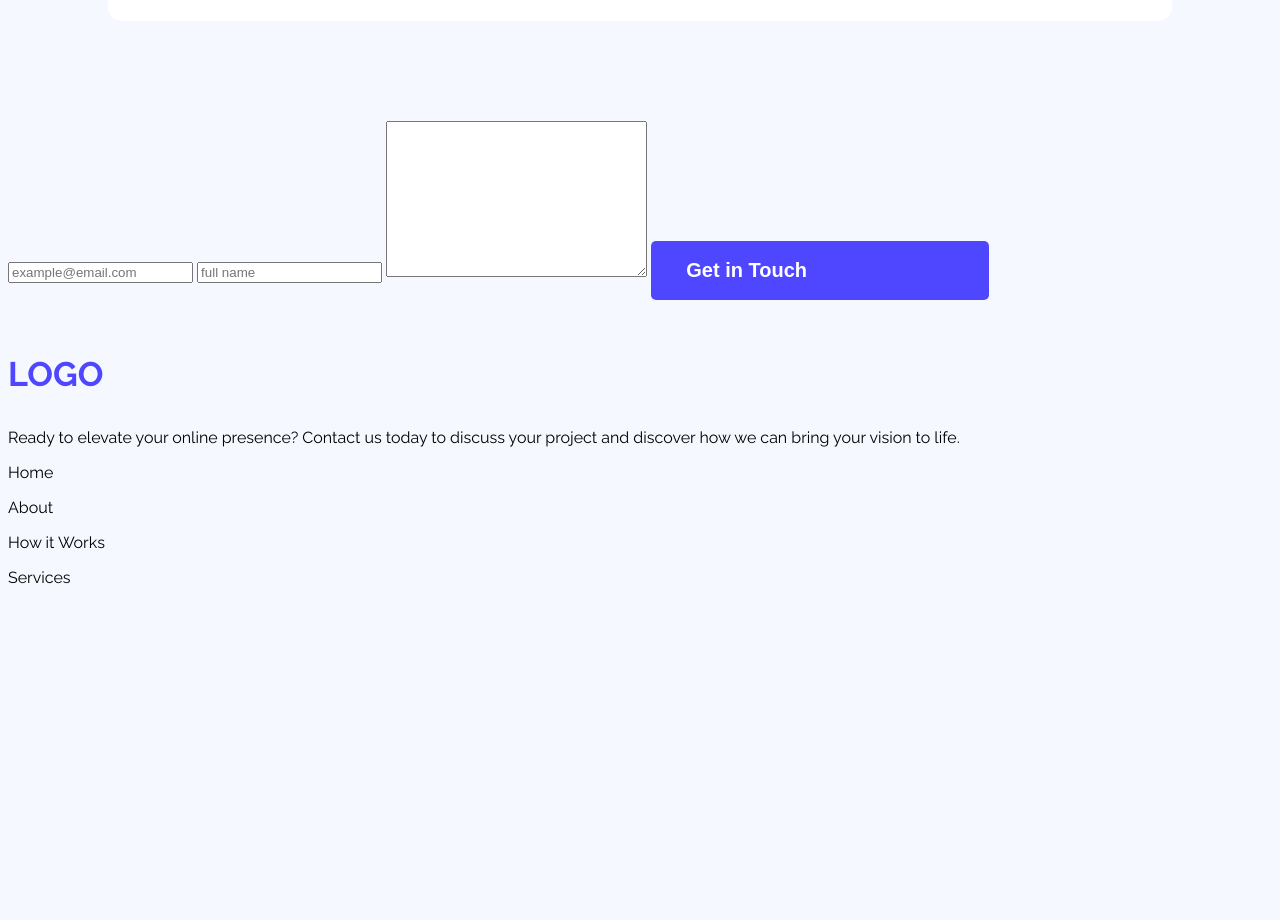
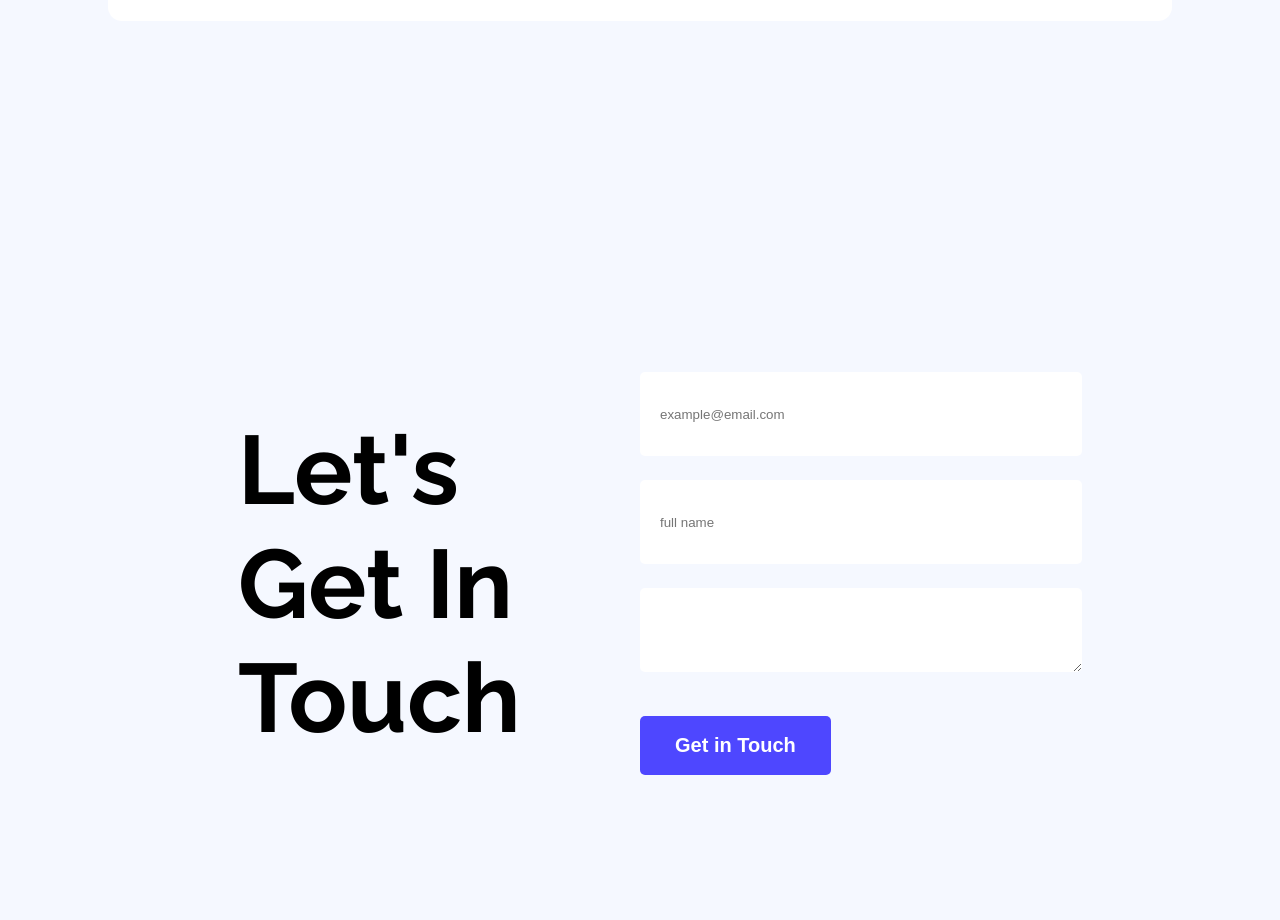
Before and after one commit to webzelo/assignment-01, a plain HTML site: page index.html in a window 1280 px wide. Shown: the part 2980-3900 px from the top of the page. Before the commit the page ends 3583 px from the top, so only its background shows below. Drawn offline with Linux system fonts and the light colour scheme.

Commit message:
Let’s Get in Touch

```diff
--- a/index.html
+++ b/index.html
@@ -106,15 +106,17 @@
             </div>
         </section>
         <section>
-            <div>
-                <h3 Lets Get In Touch></h3>
-            <div>
+            <div class="section-4">
+            <div class="column-1">
+                <h5>Let's Get In Touch</h5>
+            </div>
+            <div class="column-1">
                 <form action="">
                     <input type="text" name="Email" id="" placeholder="example@email.com">
                     <input type="text" name="Name" id="" placeholder="full name">
-                    <textarea name="" id="" cols="30" rows="10" placeholder="write your message....">
+                    <textarea name="text" id="" cols="30" rows="10" placeholder="write your message....">
                     </textarea>
-                    <input class="btn-primary" type="text" value="Get in Touch">
+                    <input class="btn-primary" type="button" value="Get in Touch">
                 </form>
             </div>
             </div>
--- a/style/website.css
+++ b/style/website.css
@@ -34,6 +34,10 @@ h3{
 h4{
     font-size: 42px;
     color: #252432;
+}
+h5{
+    font-size: 97px;
+    color: black;
 }
 .banner-title{
     font-size: 65px;
@@ -93,3 +97,22 @@ h4{
 .bg-color{
     background-color: #f5f8ff;
 }
+.section-4{
+    display: flex;
+    padding: 130px 230px;
+}
+.column-1{
+    width: 50%;
+    align-content: center;
+    align-items: center;
+}
+input[type="email"], input[type="text"], textarea{
+    height: 64px;
+    border-radius: 5px;
+    background-color: white;
+    display: block;
+    width: 100%;
+    padding: 10px 20px;
+    margin-bottom: 24px;
+    border: none;
+}
```
